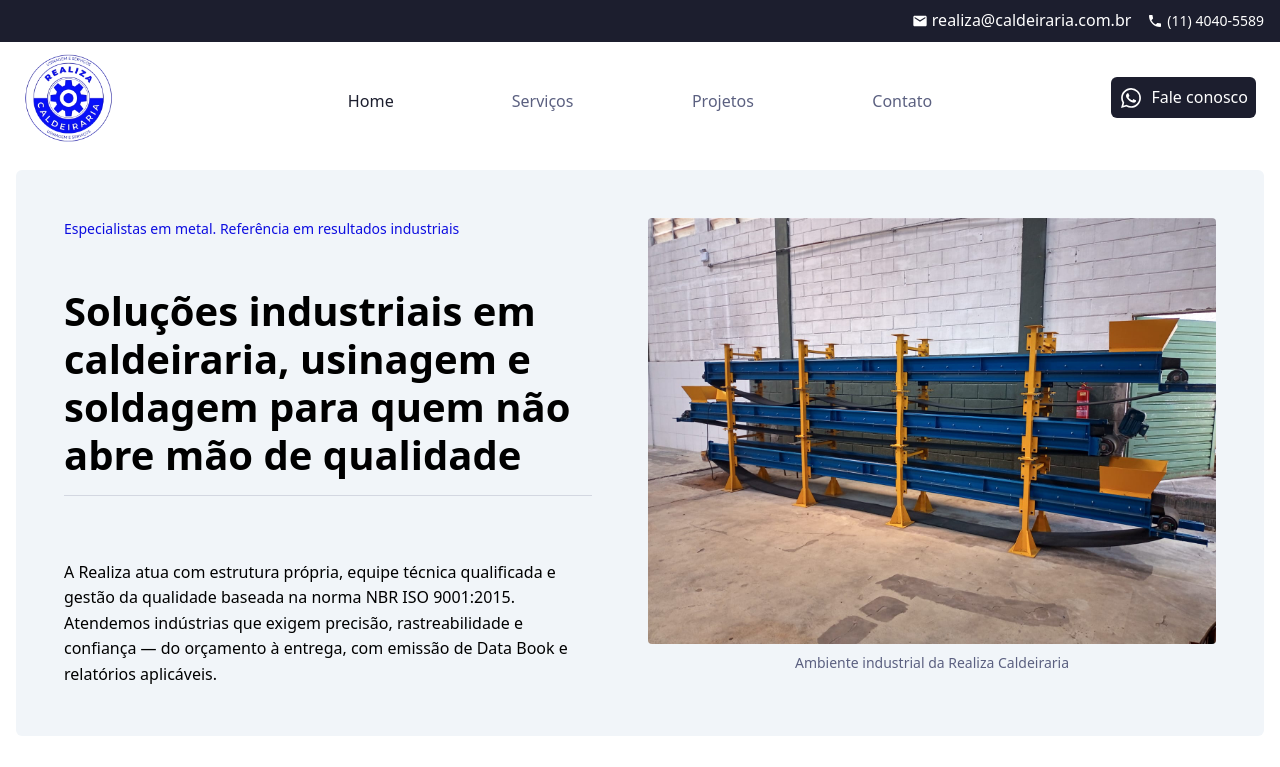
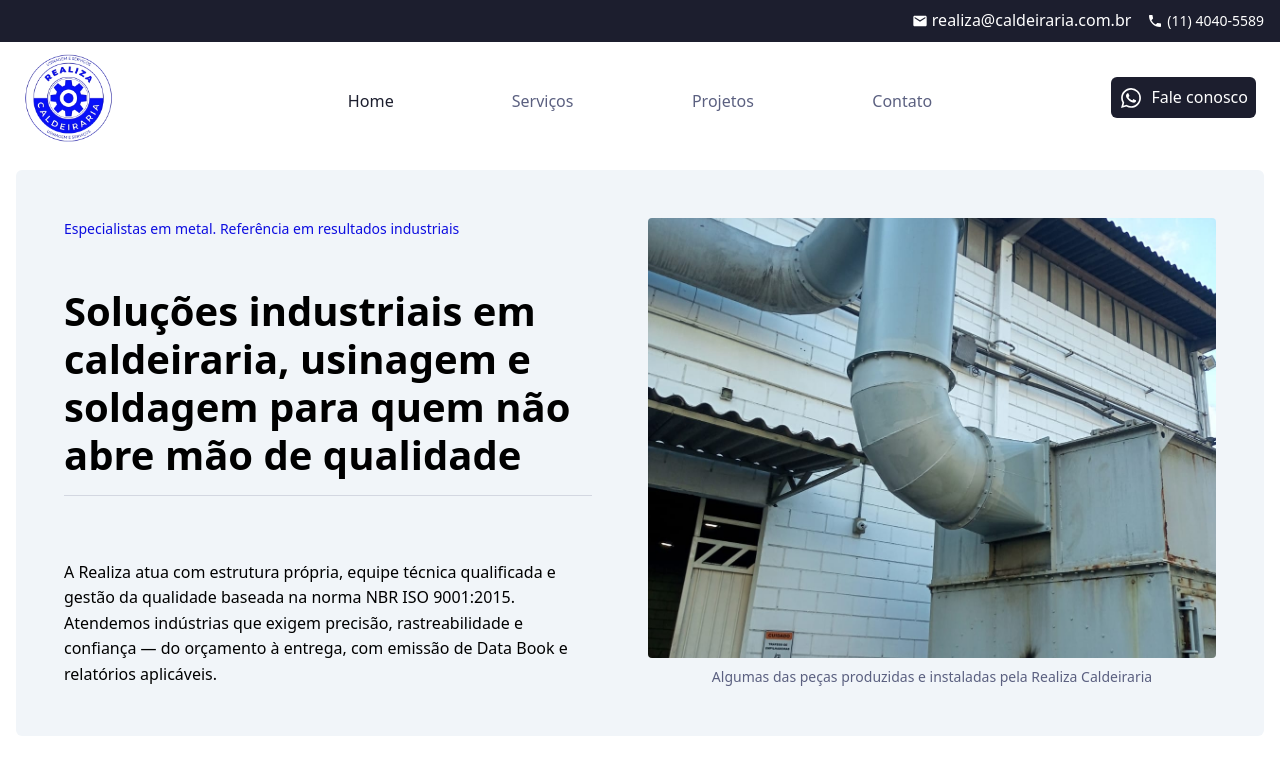
Before and after one commit to FragaTheus/caldeiraria-realiza-site-institucional, a Next.js app: page / in a window 1280 px wide. Shown: the top 767 px of the page. Built offline with nearby package versions, Linux system fonts and the light colour scheme.

Commit message:
feat: IMplementando swiper na hero

```diff
--- a/src/features/home/components/about-content.tsx
+++ b/src/features/home/components/about-content.tsx
@@ -13,7 +13,7 @@
 }: AboutGridContentProps) => {
   return (
     <div
-      className={`flex flex-col p-4 md:p-12 gap-4 ${isMuted ? "bg-muted text-white" : ""}`}
+      className={`flex flex-col p-4 lg:p-12 gap-4 ${isMuted ? "bg-muted text-white" : ""}`}
     >
       <Icon className="text-primary size-6" />
       <h1 className="whitespace-pre-line">{label}</h1>
@@ -28,7 +28,7 @@
 
 const AboutContent = ({ gridContents }: AboutContentProps) => {
   return (
-    <div className="w-full border border-muted grid grid-cols-1 md:grid-cols-3">
+    <div className="w-full border border-muted grid grid-cols-1 lg:grid-cols-3">
       {gridContents.map((content, index) => (
         <AboutGridContent key={index} {...content} />
       ))}
--- a/src/features/home/components/home-hero-card.tsx
+++ b/src/features/home/components/home-hero-card.tsx
@@ -1,11 +1,15 @@
+"use client";
+
+import HomeServiceSwiper from "@/shared/components/swiper";
 import Image, { StaticImageData } from "next/image";
+import { SwiperSlide } from "swiper/react";
 
 interface AppHeroCardProps {
   headline: string;
   title: string;
   description: string;
   cardDescription?: string;
-  imageSrc: StaticImageData;
+  imageSrc: StaticImageData[];
 }
 
 const AppHeroCard = ({
@@ -25,12 +29,19 @@
       </div>
 
       <div className="flex flex-col">
-        <Image
-          src={imageSrc}
-          alt={title}
-          className="object-cover max-h-40 md:max-h-full rounded-sm"
-        />
-        <small className="text-muted-light mt-2 m-auto">
+        <HomeServiceSwiper>
+          {imageSrc.map((src, index) => (
+            <SwiperSlide key={index}>
+              <Image
+                src={src}
+                alt={title}
+                className="max-h-40 md:max-h-110 rounded-sm object-cover object-[50%_40%]"
+                priority
+              />
+            </SwiperSlide>
+          ))}
+        </HomeServiceSwiper>
+        <small className="text-muted-light mt-2 m-auto text-center">
           {cardDescription}
         </small>
       </div>
--- a/src/features/home/components/services-cards.tsx
+++ b/src/features/home/components/services-cards.tsx
@@ -22,7 +22,7 @@
   return (
     <Link href={"/servicos"}>
       <article
-        className={`relative min-h-62 bg-surface p-4 md:p-6 flex flex-col hover:scale-101 active:scale-99 transition-transform ${isTitleCard ? "border border-primary bg-transparent" : ""}`}
+        className={`relative min-h-62 bg-surface p-4 lg:p-6 flex flex-col hover:scale-101 active:scale-99 transition-transform ${isTitleCard ? "border border-primary bg-transparent" : ""}`}
       >
         {isTitleCard ? (
           <div className="flex-1 flex items-start relative">
--- a/src/features/home/text-content/heroTextContent.json
+++ b/src/features/home/text-content/heroTextContent.json
@@ -4,13 +4,13 @@
       "headline": "Especialistas em metal. Referência em resultados industriais",
       "title": "Soluções industriais em caldeiraria, usinagem e soldagem para quem não abre mão de qualidade",
       "description": "A Realiza atua com estrutura própria, equipe técnica qualificada e gestão da qualidade baseada na norma NBR ISO 9001:2015. Atendemos indústrias que exigem precisão, rastreabilidade e confiança — do orçamento à entrega, com emissão de Data Book e relatórios aplicáveis.",
-      "cardDescription": "Ambiente industrial da Realiza Caldeiraria"
+      "cardDescription": "Algumas das peças produzidas e instaladas pela Realiza Caldeiraria"
     },
     "mobile": {
       "headline": "Referência industrial desde 2015",
       "title": "Metal com padrão certificado",
       "description": "Estrutura própria, equipe qualificada e certificação NBR ISO 9001:2015. Atendemos projetos industriais com precisão, rastreabilidade e emissão de Data Book ao final de cada entrega.",
-      "cardDescription": "Ambiente industrial da Realiza Caldeiraria"
+      "cardDescription": "Algumas das peças produzidas e instaladas pela Realiza Caldeiraria"
     }
   }
 }
--- a/src/features/home/wrapper/home-hero-wrapper.tsx
+++ b/src/features/home/wrapper/home-hero-wrapper.tsx
@@ -2,6 +2,8 @@
 
 import AppSectionWrapper from "@/shared/wrapper/section-wrapper";
 import heroImg from "@/shared/assets/hero-img.jpeg";
+import heroImg1 from "@/shared/assets/hero-img1.jpeg";
+import heroImg2 from "@/shared/assets/hero-img2.jpeg";
 import heroTextContent from "@/features/home/text-content/heroTextContent.json";
 import AppHeroCard from "../components/home-hero-card";
 import useIsMobile from "../hooks/useIsMobile";
@@ -14,7 +16,7 @@
         title={heroTextContent.hero.mobile.title}
         description={heroTextContent.hero.mobile.description}
         cardDescription={heroTextContent.hero.mobile.cardDescription}
-        imageSrc={heroImg}
+        imageSrc={imageSrc}
       />
     </AppSectionWrapper>
   );
@@ -28,7 +30,7 @@
         title={heroTextContent.hero.desktop.title}
         description={heroTextContent.hero.desktop.description}
         cardDescription={heroTextContent.hero.desktop.cardDescription}
-        imageSrc={heroImg}
+        imageSrc={imageSrc}
       />
     </AppSectionWrapper>
   );
@@ -41,3 +43,5 @@
 };
 
 export default HomeHeroWrapper;
+
+const imageSrc = [heroImg, heroImg1, heroImg2];
--- a/src/features/home/wrapper/services-wrappers/home-service-mobile-wrapper.tsx.tsx
+++ b/src/features/home/wrapper/services-wrappers/home-service-mobile-wrapper.tsx.tsx
@@ -5,7 +5,7 @@
   ServicesCard,
   ServicesCardProps,
 } from "../../components/services-cards";
-import HomeServiceSwiper from "../../components/swiper";
+import HomeServiceSwiper from "@/shared/components/swiper";
 
 interface HomeServiceMobileWrapperProps {
   cards: ServicesCardProps[];
--- a/src/shared/components/global/app-header.tsx
+++ b/src/shared/components/global/app-header.tsx
@@ -16,7 +16,7 @@
       <div className="w-full max-w-7xl mx-auto flex justify-end gap-4 py-2 px-4">
         <div className="flex items-center gap-1">
           <MdEmail />
-          <small className="md:text-p">{email}</small>
+          <small className="lg:text-p">{email}</small>
         </div>
         <div className="flex items-center gap-1">
           <MdPhone />
@@ -32,7 +32,7 @@
     <div className="w-full">
       <div
         id="header-toolbar"
-        className="w-full max-w-7xl h-full mx-auto py-3  grid grid-cols-2 md:grid-cols-12 items-center px-6"
+        className="w-full max-w-7xl h-full mx-auto py-3  grid grid-cols-2 lg:grid-cols-12 items-center px-6"
       >
         {children}
       </div>
@@ -45,7 +45,7 @@
     <Image
       alt="Realiza Caldeiraria Logo"
       src={logo}
-      className="max-h-13 md:max-h-22 w-auto  md:col-span-2 justify-self-start -ml-5.5 md:-ml-8"
+      className="max-h-13 lg:max-h-22 w-auto  lg:col-span-2 justify-self-start -ml-5.5 lg:-ml-8"
       priority
     />
   );
@@ -53,9 +53,9 @@
 
 const HeaderCta = ({ ctaLabel }: { ctaLabel: string }) => {
   return (
-    <CtaButton className="justify-self-end md:order-last md:col-span-2 flex items-center gap-2">
-      <MdWhatsapp className="size-5 md:size-6" />
-      <small className="md:text-p inline">{ctaLabel}</small>
+    <CtaButton className="justify-self-end lg:order-last lg:col-span-2 flex items-center gap-2">
+      <MdWhatsapp className="size-5 lg:size-6" />
+      <small className="lg:text-p inline">{ctaLabel}</small>
     </CtaButton>
   );
 };
--- a/src/features/home/components/swiper.tsx
+++ b/src/shared/components/swiper.tsx
@@ -13,6 +13,7 @@
         slidesPerView={1}
         autoplay={{ delay: 3000 }}
         navigation
+        loop
         pagination={{ clickable: true }}
       >
         {children}
```
Also changed, not shown: src/shared/assets/hero-img1.jpeg (added), src/shared/assets/hero-img2.jpeg (added).
